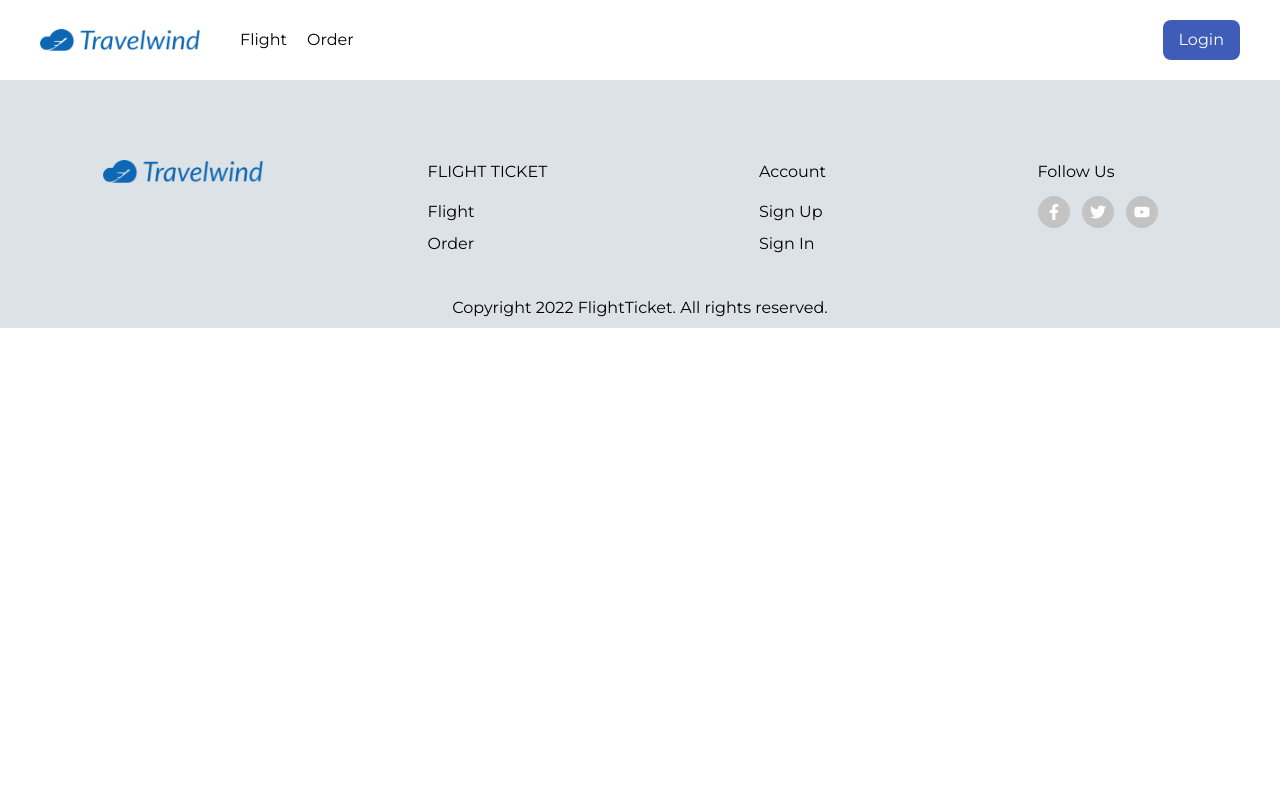
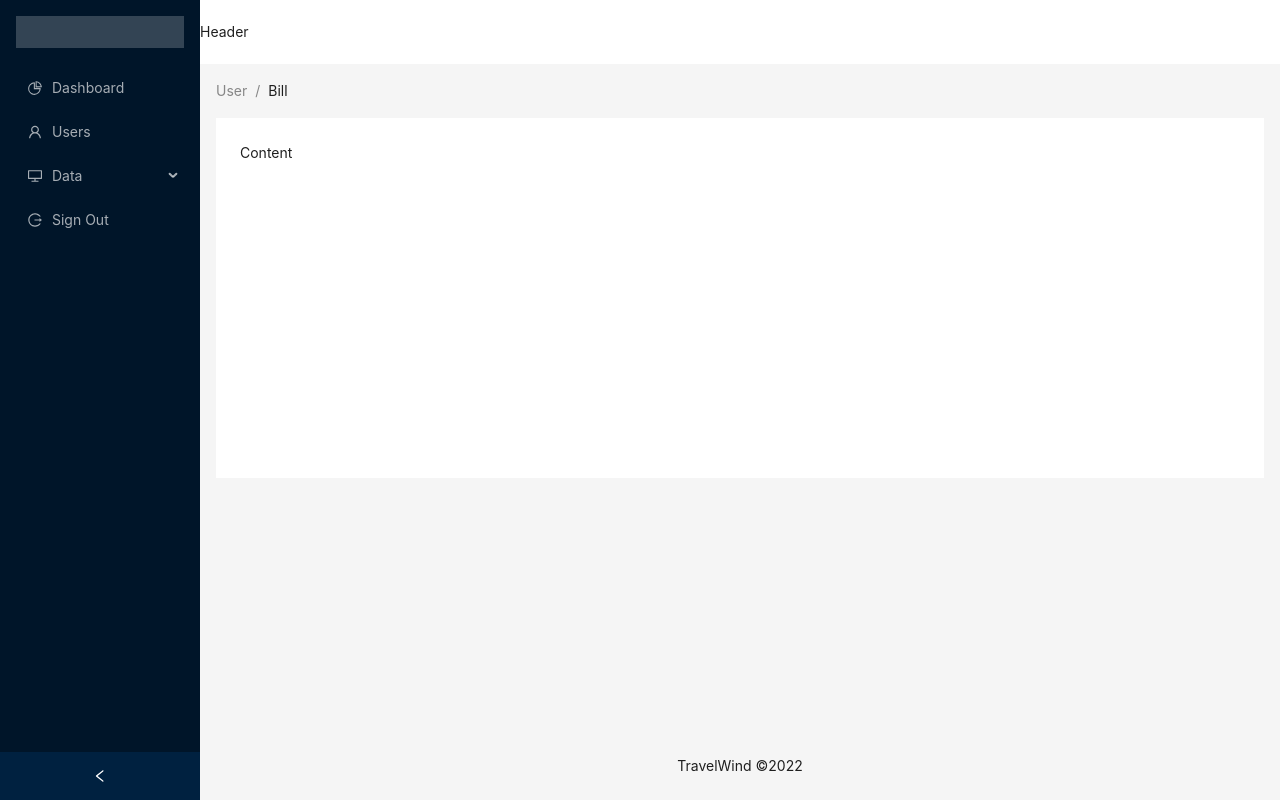
Before and after one commit to Travelwind-BA4/FE-Travelwind, a React (Create React App) app: page /admin/dashboard in a window 1280 px wide. Built offline with nearby package versions, Linux system fonts and the light colour scheme.

Commit message:
Delete file country & add path admin, still error on side nav content

```diff
--- a/src/pages/AdminPage.jsx
+++ b/src/pages/AdminPage.jsx
@@ -1,4 +1,5 @@
 import React, { useState } from "react";
+import { useLocation, useNavigate } from "react-router-dom";
 import {
   DesktopOutlined,
   PieChartOutlined,
@@ -6,7 +7,6 @@ import {
   LogoutOutlined,
 } from "@ant-design/icons";
 import { Breadcrumb, Layout, Menu, theme } from "antd";
-import { useNavigate } from "react-router-dom";
 
 const { Header, Content, Footer, Sider } = Layout;
 function getItem(label, key, icon, children) {
@@ -19,7 +19,7 @@ function getItem(label, key, icon, children) {
 }
 
 const items = [
-  getItem("Dashboard", "/admin", <PieChartOutlined />),
+  getItem("Dashboard", "/admin/dashboard", <PieChartOutlined />),
   getItem("Users", "/admin/user", <UserOutlined />),
   getItem("Data", "sub1", <DesktopOutlined />, [
     getItem("Country", "data/country"),
--- a/src/routes/index.js
+++ b/src/routes/index.js
@@ -13,6 +13,8 @@ import Completepage from "../pages/Completepage";
 import Payment from "../pages/Payment";
 import Payments from "../pages/Payments";
 import AdminPage from "../pages/AdminPage";
+import UserAdmin from "../components/Admin/UserAdmin";
+
 
 const Index = () => {
   const { pathname } = useLocation();
@@ -29,12 +31,12 @@ const Index = () => {
     );
   }
 
-  if (pathname === "/admin"){
+  if (pathname === "/admin/dashboard" || pathname === "/admin/user"){
     return (
       <>
         <Routes>
-          <Route path="/admin" element={<AdminPage/>} />
-          <Route path="/admin/user" element={<AdminPage  />} />
+          <Route path="/admin/dashboard" element={<AdminPage/>} />
+          <Route path="/admin/user" element={<UserAdmin />} />
         </Routes>
       </>
     );
```
Also changed, not shown: src/components/Admin/Country.jsx (deleted).
